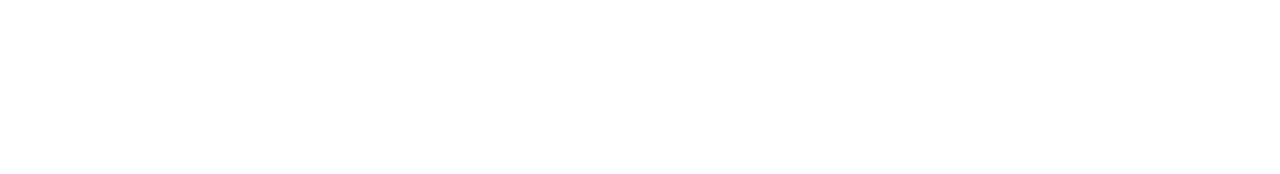
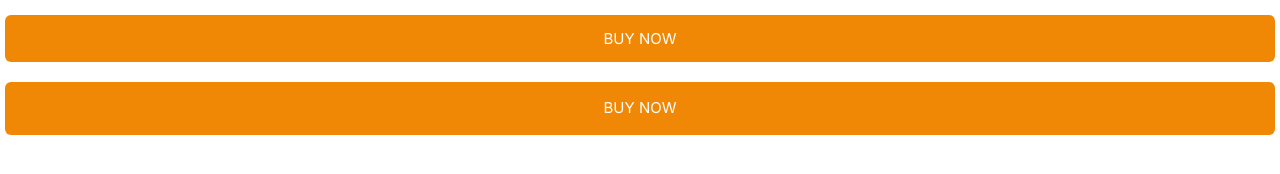
Before and after one commit to dhav01/shortly, a plain HTML site: page index.html in a window 1280 px wide. Drawn offline with Linux system fonts and the light colour scheme.

Commit message:
added buttons

```diff
--- a/Styles/style.css
+++ b/Styles/style.css
@@ -14,12 +14,20 @@ html {
   font-size: 62.5%;
 }
 
+*,
+*::after,
+*::before {
+  box-sizing: border-box;
+  /*to make sure elements dont get leaked out of screen*/
+}
+
 :root {
   --heading: #20063b; /*planning to use it for heading*/
   --color-primary: #7868e6;
   --color-secondary: #f18805;
   --white: #fcfcfc;
   --font: 'Inter', sans-serif;
+  --button-color: #46237a;
 }
 
 body {
@@ -176,3 +184,49 @@ a {
 .icon__primary {
   fill: var(--color-primary);
 }
+
+/*Buttons*/
+button {
+  cursor: pointer;
+  text-align: center;
+
+  border: 0;
+  white-space: nowrap;
+}
+.btn {
+  color: white;
+  font-size: 1.8rem;
+  font-weight: 400;
+  margin: 1rem 0;
+  padding: 1.5rem 3rem;
+  border-radius: 6px;
+  text-align: center;
+  text-transform: uppercase;
+}
+
+.btn__primary {
+  background: var(--button-color);
+}
+
+.btn__primary:hover {
+  background: #5e24b5;
+}
+
+.btn__secondary {
+  background: var(--color-secondary);
+}
+
+.btn__secondary:hover {
+  background: #fc981c;
+}
+
+.btn-inline {
+  width: 100%;
+  display: inline-block;
+}
+
+@media screen and (min-width: 1024px) {
+  .btn {
+    font-size: 1.5rem;
+  }
+}
--- a/index.html
+++ b/index.html
@@ -16,5 +16,8 @@
     <meta name="viewport" content="width=device-width, initial-scale=1.0" />
     <title>Document</title>
   </head>
-  <body></body>
+  <body>
+    <button class="btn btn__secondary btn-inline">Buy Now</button>
+    <a href="#" class="btn btn__secondary btn-inline">Buy Now</a>
+  </body>
 </html>
```
